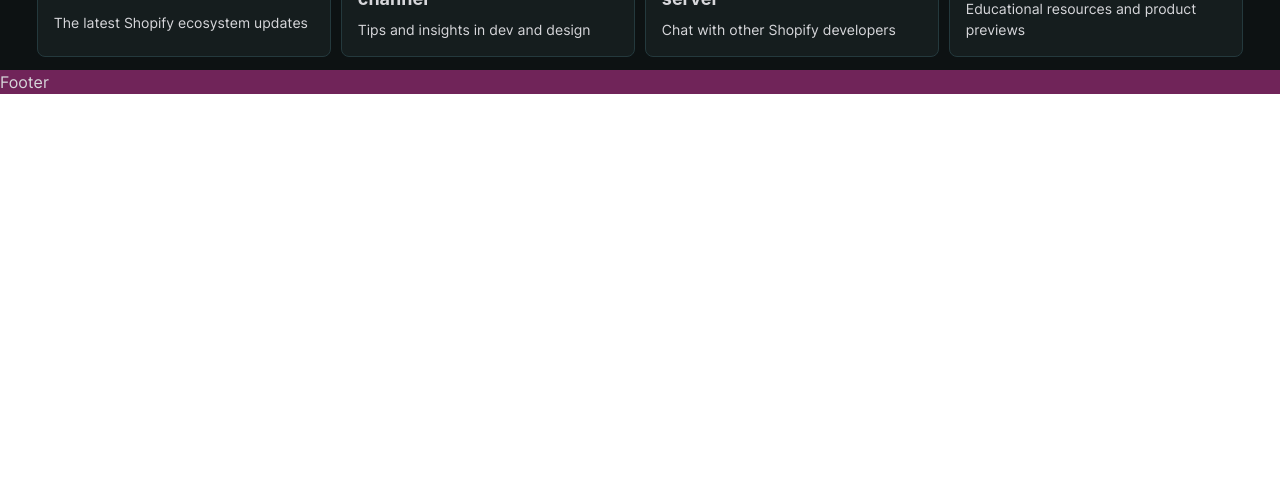
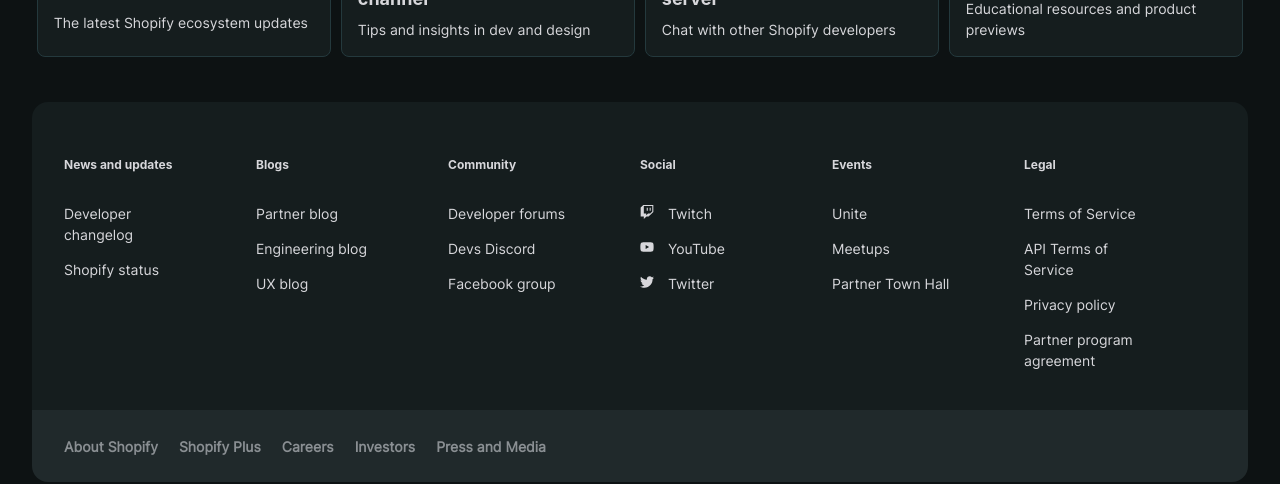
Before and after one commit to gustindvr/ShopifyDevCopy, a React (Create React App) app: page / in a window 1280 px wide. Shown: the part 2400-2884 px from the top of the page. Before the commit the page ends 2494 px from the top, so only its background shows below. Built offline with nearby package versions, Linux system fonts and the light colour scheme.

Commit message:
feat: build footer (#6)

```diff
--- a/src/components/Sections/Home/index.jsx
+++ b/src/components/Sections/Home/index.jsx
@@ -3,11 +3,12 @@
 import { ThemeContext } from '../../contexts/ThemeContext/index.jsx';
 
 import { Box, Grid, GridItem } from '@chakra-ui/react';
-import Header from '../../organisms/Header/index.jsx';
-import PrincipalDescription from '../../organisms/PrincipalDescription/index.jsx';
-import PrincipalImage from '../../atoms/PrincipalImage/index.jsx';
-import AppStore from '../../organisms/AppStore/index.jsx';
-import ToolsCards from '../../molecules/ToolsCards/index.jsx';
+import Header from '../../organisms/Header';
+import PrincipalDescription from '../../organisms/PrincipalDescription';
+import PrincipalImage from '../../atoms/PrincipalImage';
+import AppStore from '../../organisms/AppStore';
+import ToolsCards from '../../molecules/ToolsCards';
+import Footer from '../../organisms/Footer';
 
 const Home = () => {
   const { themeSelected } = useContext(ThemeContext);
@@ -35,9 +36,8 @@
         <GridItem colSpan={4} h="100%" w="100%">
           <ToolsCards />
         </GridItem>
-        <GridItem backgroundColor="pink.800" colSpan={4} h="100%" w="100%">
-          {' '}
-          Footer{' '}
+        <GridItem colSpan={4} h="100%" w="100%">
+          <Footer />
         </GridItem>
       </Grid>
     </Box>
--- /dev/null
+++ b/src/components/molecules/FooterBottom/index.jsx
@@ -0,0 +1,30 @@
+import { Box, Link } from '@chakra-ui/react';
+import React from 'react';
+import { linksFooterNav } from '../const';
+
+const FooterBottom = () => {
+  return (
+    <Box
+      p="1.5em 2em"
+      borderRadius=" 0 0 1rem 1rem"
+      m="0 2rem 0.3rem 2rem"
+      background="var(--color-docs-background-surface-hover)"
+    >
+      {linksFooterNav.map(link => (
+        <Link
+          href={link.url}
+          mr="1.5em"
+          fontWeight="bold"
+          fontSize="sm"
+          color="var(--color-docs-text-subdued)"
+          _hover={{ color: 'var(--background-light)' }}
+          _focus={{ color: 'var(--background-light)' }}
+        >
+          {link.title}
+        </Link>
+      ))}
+    </Box>
+  );
+};
+
+export default FooterBottom;
--- /dev/null
+++ b/src/components/molecules/FooterTop/index.jsx
@@ -0,0 +1,61 @@
+import React from 'react';
+import { Box, Flex, Grid, GridItem, Heading, Link } from '@chakra-ui/react';
+
+import { FaTwitch, FaYoutube, FaTwitter } from 'react-icons/fa';
+
+import { linksFooter } from '../const';
+
+const FooterTop = () => {
+  return (
+    <Box
+      p="2em"
+      borderRadius="1rem 1rem 0 0"
+      m="2rem 2rem 0 2rem"
+      background="var(--color-docs-background-surface-default)"
+    >
+      <Grid templateColumns="repeat(6, 1fr)">
+        {linksFooter.map(elem => (
+          <GridItem colSpan={1}>
+            <Heading as="h4" fontSize="0.75em" m="2em 0">
+              {elem.title}
+            </Heading>
+
+            <Flex flexFlow="row wrap">
+              {elem.links.map(link => (
+                <Link
+                  href={link.url}
+                  fontSize="sm"
+                  w="70%"
+                  key={link.url}
+                  m="0.5em 0"
+                >
+                  <Box as="span" display="inline-block">
+                    {elem.title.toLowerCase() === 'social' &&
+                      ((link?.text.toLowerCase() === 'twitch' && (
+                        <Box mr="1em">
+                          <FaTwitch />
+                        </Box>
+                      )) ||
+                        (link?.text.toLowerCase() === 'youtube' && (
+                          <Box mr="1em">
+                            <FaYoutube />
+                          </Box>
+                        )) ||
+                        (link?.text.toLowerCase() === 'twitter' && (
+                          <Box mr="1em">
+                            <FaTwitter />
+                          </Box>
+                        )))}
+                  </Box>
+                  {link.text}
+                </Link>
+              ))}
+            </Flex>
+          </GridItem>
+        ))}
+      </Grid>
+    </Box>
+  );
+};
+
+export default FooterTop;
--- a/src/components/molecules/const.js
+++ b/src/components/molecules/const.js
@@ -62,3 +62,113 @@
     text: 'Educational resources and product previews',
   },
 ];
+
+export const linksFooter = [
+  {
+    title: 'News and updates',
+    links: [
+      {
+        text: 'Developer changelog',
+        url: 'https://shopify.dev/changelog',
+      },
+      { text: 'Shopify status', url: 'https://www.shopifystatus.com/' },
+    ],
+  },
+  {
+    title: 'Blogs',
+    links: [
+      {
+        text: 'Partner blog',
+        url: 'https://www.shopify.com/partners/blog?shpxid=45f4cc9c-DFC9-4F0B-E5BE-3D68D3E10411',
+      },
+      { text: 'Engineering blog', url: 'https://shopify.engineering/' },
+      {
+        text: 'UX blog',
+        url: 'https://ux.shopify.com/?shpxid=45f4cc9c-DFC9-4F0B-E5BE-3D68D3E10411',
+      },
+    ],
+  },
+  {
+    title: 'Community',
+    links: [
+      {
+        text: 'Developer forums',
+        url: 'https://community.shopify.com/c/partners-and-developers/ct-p/appdev?shpxid=46083f48-0255-4752-00A0-8F5058791D19',
+      },
+      { text: 'Devs Discord', url: 'https://discord.com/invite/shopifydevs' },
+      {
+        text: 'Facebook group',
+        url: 'https://www.facebook.com/shopifypartners/',
+      },
+    ],
+  },
+  {
+    title: 'Social',
+    links: [
+      { text: 'Twitch', url: 'https://www.twitch.tv/shopifydevs' },
+      { text: 'YouTube', url: 'https://www.youtube.com/c/shopifydevs' },
+      { text: 'Twitter', url: 'https://twitter.com/ShopifyDevs' },
+    ],
+  },
+  {
+    title: 'Events',
+    links: [
+      {
+        text: 'Unite',
+        url: 'https://unite.shopify.com/?shpxid=46083f48-0255-4752-00A0-8F5058791D19',
+      },
+      {
+        text: 'Meetups',
+        url: 'https://events.shopify.com/partners?shpxid=46083f48-0255-4752-00A0-8F5058791D19',
+      },
+      {
+        text: 'Partner Town Hall',
+        url: 'https://events.shopify.com/partnertownhall?shpxid=46083f48-0255-4752-00A0-8F5058791D19',
+      },
+    ],
+  },
+  {
+    title: 'Legal',
+    links: [
+      {
+        text: 'Terms of Service',
+        url: 'https://www.shopify.com/legal/terms?shpxid=46083f48-0255-4752-00A0-8F5058791D19',
+      },
+      {
+        text: 'API Terms of Service',
+        url: 'https://www.shopify.com/legal/api-terms?shpxid=46083f48-0255-4752-00A0-8F5058791D19',
+      },
+      {
+        text: 'Privacy policy',
+        url: 'https://www.shopify.com/legal/privacy?shpxid=46083f48-0255-4752-00A0-8F5058791D19',
+      },
+      {
+        text: 'Partner program agreement',
+        url: 'https://www.shopify.com/partners/terms?shpxid=46083f48-0255-4752-00A0-8F5058791D19',
+      },
+    ],
+  },
+];
+
+export const linksFooterNav = [
+  {
+    title: 'About Shopify',
+    url: 'https://www.shopify.com/about?shpxid=4658763f-5BA1-49BF-C724-C49ADC63CEA2',
+  },
+  {
+    title: 'Shopify Plus',
+    url: 'https://www.shopify.com/plus?shpxid=4658763f-5BA1-49BF-C724-C49ADC63CEA2',
+  },
+  {
+    title: 'Careers',
+    url: 'https://www.shopify.com/careers?shpxid=4658763f-5BA1-49BF-C724-C49ADC63CEA2',
+  },
+  {
+    title: 'Investors',
+    url: 'https://investors.shopify.com/home/default.aspx',
+  },
+  {
+    title: 'Press and Media',
+    url: 'https://news.shopify.com/?shpxid=4658763f-5BA1-49BF-C724-C49ADC63CEA2',
+  },
+];
--- /dev/null
+++ b/src/components/organisms/Footer/index.jsx
@@ -0,0 +1,19 @@
+import { Grid, GridItem } from '@chakra-ui/react';
+import React from 'react';
+import FooterBottom from '../../molecules/FooterBottom';
+import FooterTop from '../../molecules/FooterTop';
+
+const Footer = () => {
+  return (
+    <Grid>
+      <GridItem>
+        <FooterTop />
+      </GridItem>
+      <GridItem>
+        <FooterBottom />
+      </GridItem>
+    </Grid>
+  );
+};
+
+export default Footer;
--- a/src/styles/vars.css
+++ b/src/styles/vars.css
@@ -15,4 +15,6 @@
   --color-docs-border-default: #24393d;
   --color-azure-10: #9db8f7;
   --color-docs-background-surface-default: #151d1e;
+  --color-docs-background-surface-hover: #20292b;
+  --color-docs-text-subdued: #8a8f93;
 }
```
